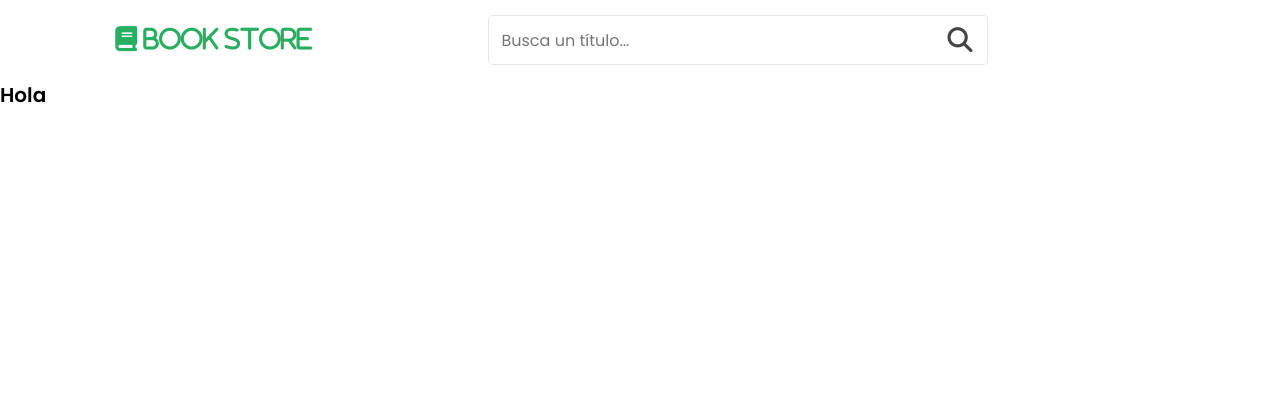
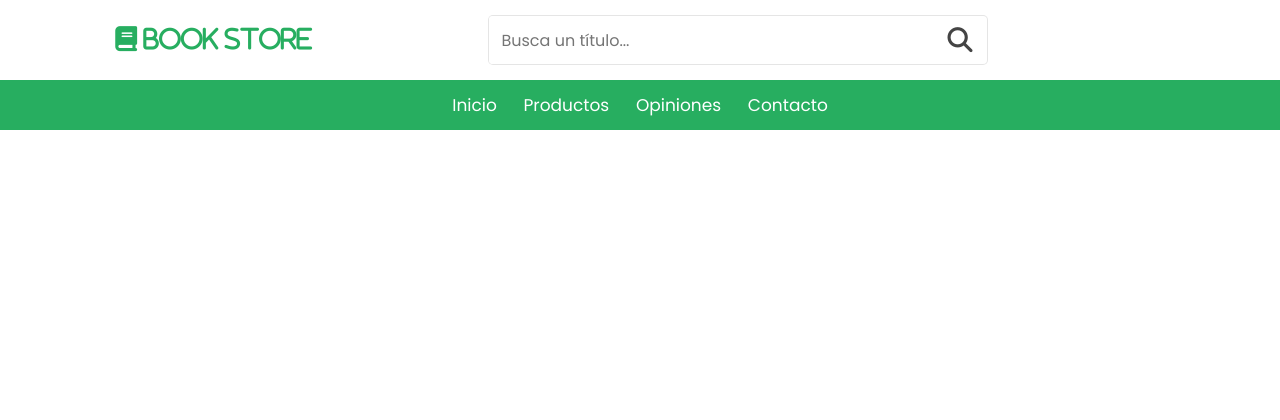
Before and after one commit to RodrigoAvendano/BookStore, a PHP site: page / in a window 1280 px wide. Shown: the top 420 px of the page. Before the commit the page ends 103 px from the top, so only its background shows below. Run offline with PHP 8.4, Linux system fonts and the light colour scheme; some libraries are stand-ins or nearby versions.

Commit message:
Feat: Add HTML's menu structure, css style and js functionality

```diff
--- a/assets/css/style.css
+++ b/assets/css/style.css
@@ -107,3 +107,34 @@ html::-webkit-scrollbar-thumb {
 #search-btn {
     display: none;
 }
+
+.header .header-2 {
+    background: var(--green);
+}
+
+.header .header-2 .navbar{
+    text-align: center;
+}
+
+.header .header-2 .navbar a{
+    color: #fff;
+    display: inline-block;
+    font-size: 1.7rem;
+    padding: 1.2rem;
+}
+
+.header .header-2 .navbar a:hover{
+    background: var(--dark-green);
+}
+
+.header .header-2.active {
+    left: 0;
+    position: fixed;
+    right: 0;
+    top: 0;
+    z-index: 1000;
+}
+
+body {
+    height: 300rem;
+}
--- a/assets/js/script.js
+++ b/assets/js/script.js
@@ -0,0 +1,15 @@
+window.onload = () => {
+    if(window.scrollY > 80) {
+        document.querySelector('.header .header-2').classList.add('active');
+    } else {
+        document.querySelector('.header .header-2').classList.remove('active');
+    }
+}
+
+window.onscroll = () => {
+    if(window.scrollY > 80) {
+        document.querySelector('.header .header-2').classList.add('active');
+    } else {
+        document.querySelector('.header .header-2').classList.remove('active');
+    }
+}
--- a/index.php
+++ b/index.php
@@ -9,8 +9,9 @@
     <script src="https://kit.fontawesome.com/44a52db869.js" crossorigin="anonymous"></script>
 </head>
 <body>
-    <?php  include_once 'views/header.php'; ?>
-    <h1>Hola</h1>
+    <?php
+    include_once 'views/header.php';
+    ?>
     <script src="assets/js/script.js"></script>
 </body>
 </html>
--- a/views/header.php
+++ b/views/header.php
@@ -18,4 +18,12 @@
             </div>
         </div>
     </div>
+    <div class="header-2">
+        <nav class="navbar">
+            <a href="#home">Inicio</a>
+            <a href="#featured">Productos</a>
+            <a href="#reviews">Opiniones</a>
+            <a href="#contact">Contacto</a>
+        </nav>
+    </div>
 </header>
```
